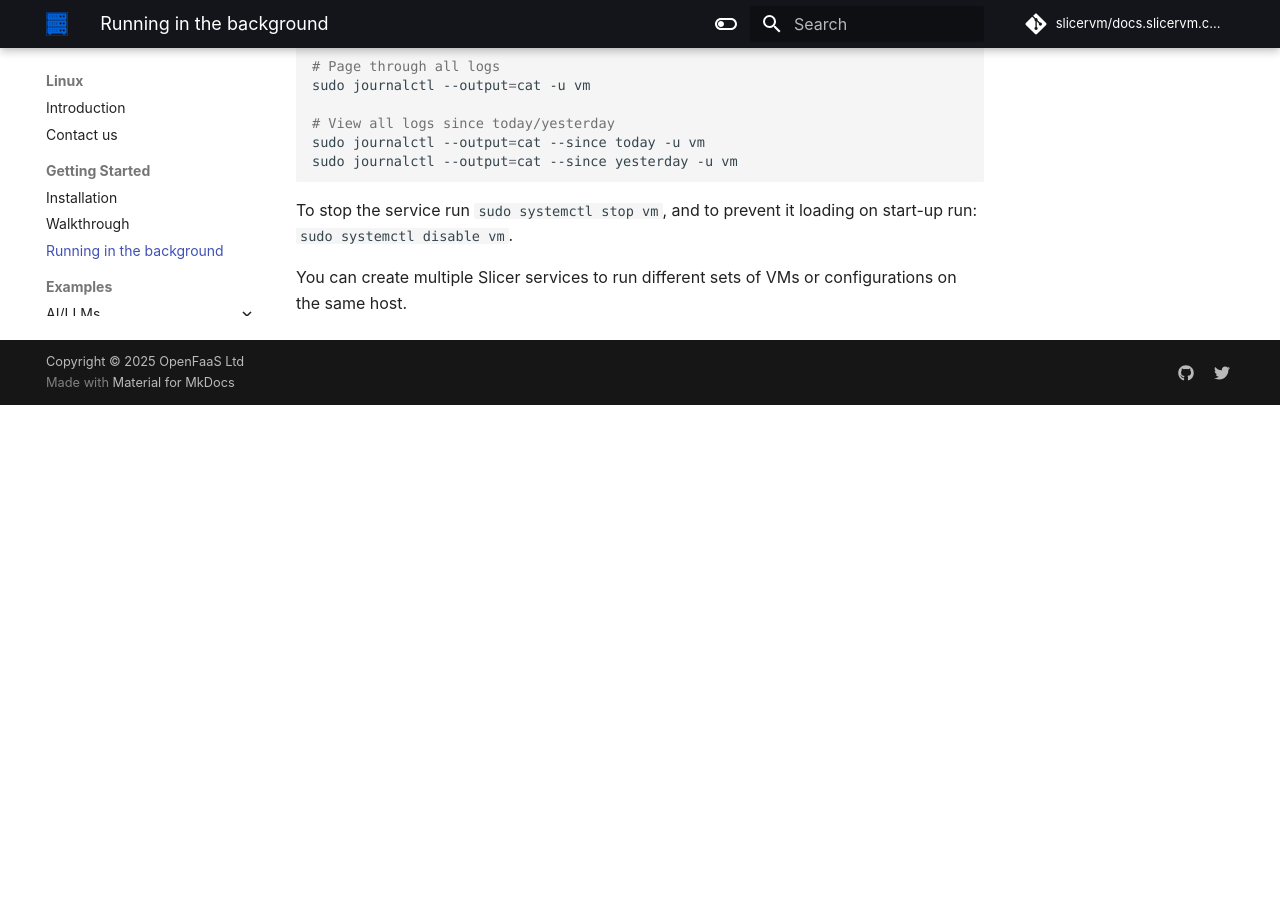
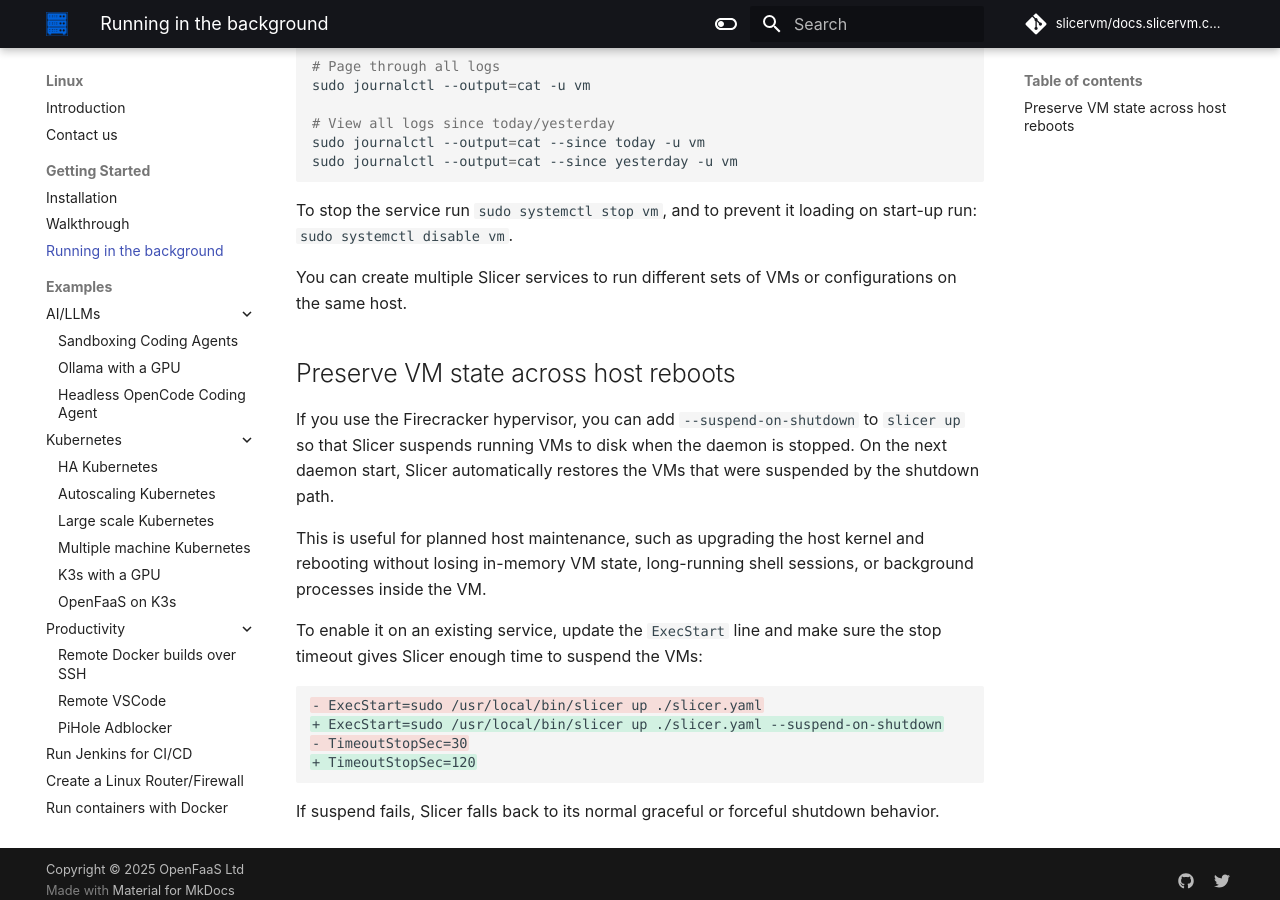
Before and after one commit to slicervm/docs.slicervm.com, an MkDocs documentation site: the page built from docs/getting-started/daemon.md, in a window 1280 px wide and 900 px high, scrolled down 2024 px. Built offline with MkDocs 1.6.1 and Material for MkDocs 9.7.7, drawn with Linux system fonts in a browser that asks for light colours; some web fonts are replaced; comment, search, counter and statistics services are not loaded; before the commit the page ends 2429 px from its top, so only the background shows below that.

Commit message:
Document suspend-on-shutdown behavior
Add daemon guidance for preserving VM state across host reboots, clarify
suspend/restore availability, and cross-reference the option from the
config reference.

Signed-off-by: Han Verstraete (OpenFaaS Ltd) <han@openfaas.com>

````diff
--- a/docs/getting-started/daemon.md
+++ b/docs/getting-started/daemon.md
@@ -101,3 +101,27 @@
 To stop the service run `sudo systemctl stop vm`, and to prevent it loading on start-up run: `sudo systemctl disable vm`.
 
 You can create multiple Slicer services to run different sets of VMs or configurations on the same host.
+
+## Preserve VM state across host reboots
+
+If you use the Firecracker hypervisor, you can add `--suspend-on-shutdown`
+to `slicer up` so that Slicer suspends running VMs to disk when the daemon
+is stopped. On the next daemon start, Slicer automatically restores the VMs
+that were suspended by the shutdown path.
+
+This is useful for planned host maintenance, such as upgrading the host
+kernel and rebooting without losing in-memory VM state, long-running shell
+sessions, or background processes inside the VM.
+
+To enable it on an existing service, update the `ExecStart` line and make
+sure the stop timeout gives Slicer enough time to suspend the VMs:
+
+```diff
+- ExecStart=sudo /usr/local/bin/slicer up ./slicer.yaml
++ ExecStart=sudo /usr/local/bin/slicer up ./slicer.yaml --suspend-on-shutdown
+- TimeoutStopSec=30
++ TimeoutStopSec=120
+```
+
+If suspend fails, Slicer falls back to its normal graceful or forceful
+shutdown behavior.
````
Also changed, not shown: docs/reference/api.md (+6 -6 lines), docs/reference/config.md (+5 -0 lines).
